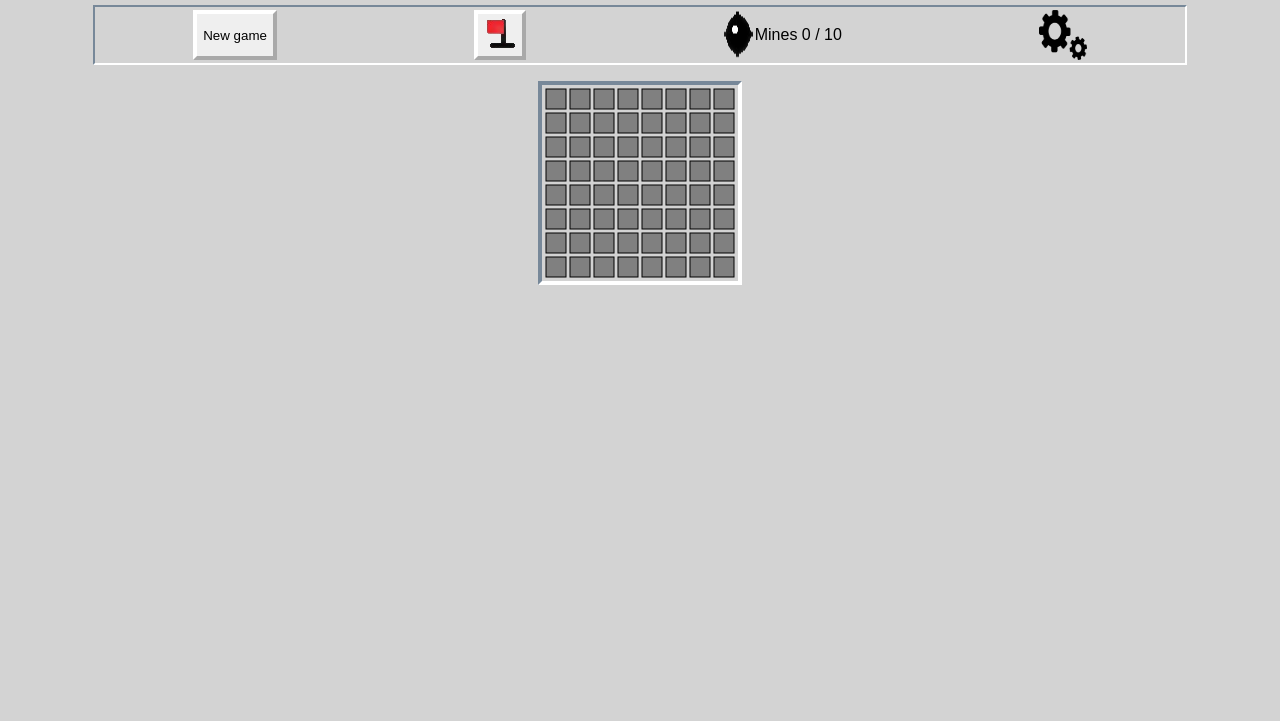
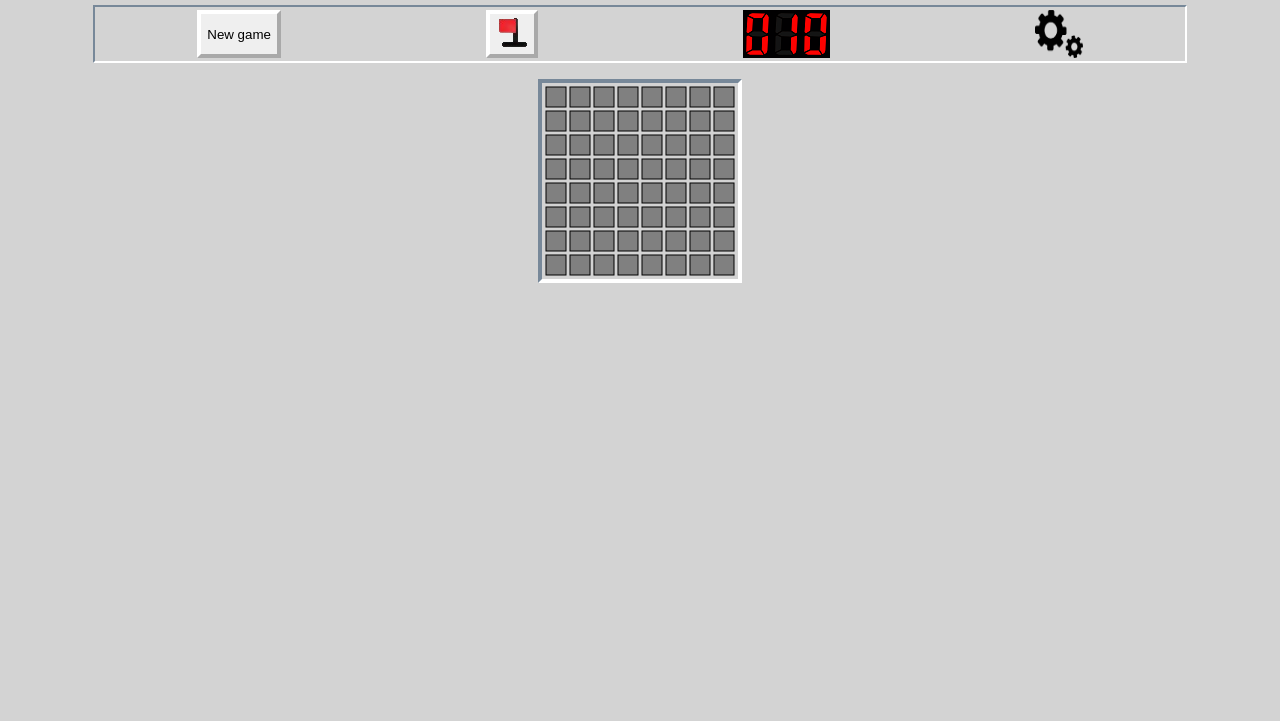
Before and after one commit to JakubWujec/minesweeper, a website built with Vite: page index.html in a window 1280 px wide. Shown: the part 79-800 px from the top of the page. Built offline with nearby package versions, Linux system fonts and the light colour scheme.

Commit message:
segment counter implemented

```diff
--- a/index.html
+++ b/index.html
@@ -81,9 +81,14 @@
         <button class="btn" id="flag-button">
           <img src="./assets/images/flag1.png" />
         </button>
-        <div class="mines-counter">
-          <img src="./assets/images/mine2.png" />
-          <p id="mines-counter"></p>
+
+        <div
+          id="mines-counter"
+          style="display: flex; gap: 0; flex-wrap: nowrap"
+        >
+          <img src="./assets/images/segment0.png" />
+          <img src="./assets/images/segment0.png" />
+          <img src="./assets/images/segment0.png" />
         </div>
         <img src="assets/images/settings.png" class="settings-button" />
       </div>
--- a/scripts/game/controller/controller.js
+++ b/scripts/game/controller/controller.js
@@ -39,7 +39,7 @@ class Controller {
 
   rerenderView() {
     this.view.displayBoard(this.model.board);
-    this.view.setMinesCounter(this.model.numberOfFlaggedCells, this.model.initialNumberOfMines);
+    this.view.setMinesCounter(this.model.initialNumberOfMines - this.model.numberOfFlaggedCells);
   }
 
   handleLocationSelected(location, flagMode) {
--- a/scripts/game/view/view.js
+++ b/scripts/game/view/view.js
@@ -74,8 +74,29 @@ class View {
     return cellsInLine * (this.BLOCK_SIZE + this.SPACE_BETWEEN) + this.SPACE_BETWEEN;
   }
 
-  setMinesCounter(numerator, denominator) {
-    this.minesCounterElement.innerText = `Mines ${numerator} / ${denominator}`;
+  setMinesCounter(value) {
+    let stringToDisplay = this.prepareStringToDisplayMinesCounter(value);
+    let counterSegments = [...this.minesCounterElement.childNodes].filter(x => x.nodeName === 'IMG')
+
+    for (let i = 0; i < counterSegments.length; i++) {
+      let counterSegment = counterSegments[i]
+      let oldSrc = counterSegment.src;
+      if (oldSrc != null) {
+        let newSrc = `./assets/images/segment${stringToDisplay[i]}.png`
+        counterSegment.src = newSrc
+      }
+    }
+  }
+
+  prepareStringToDisplayMinesCounter(value, length = 3) {
+    let isNegative = value < 0;
+    let absoluteMinesLeft = Math.abs(value);
+
+    let stringToDisplay = absoluteMinesLeft.toString().padStart(length, '0');
+    if (isNegative) {
+      stringToDisplay = '-'.concat(stringToDisplay.slice(1))
+    }
+    return stringToDisplay
   }
 
   setFlagButtonOff() {
```
